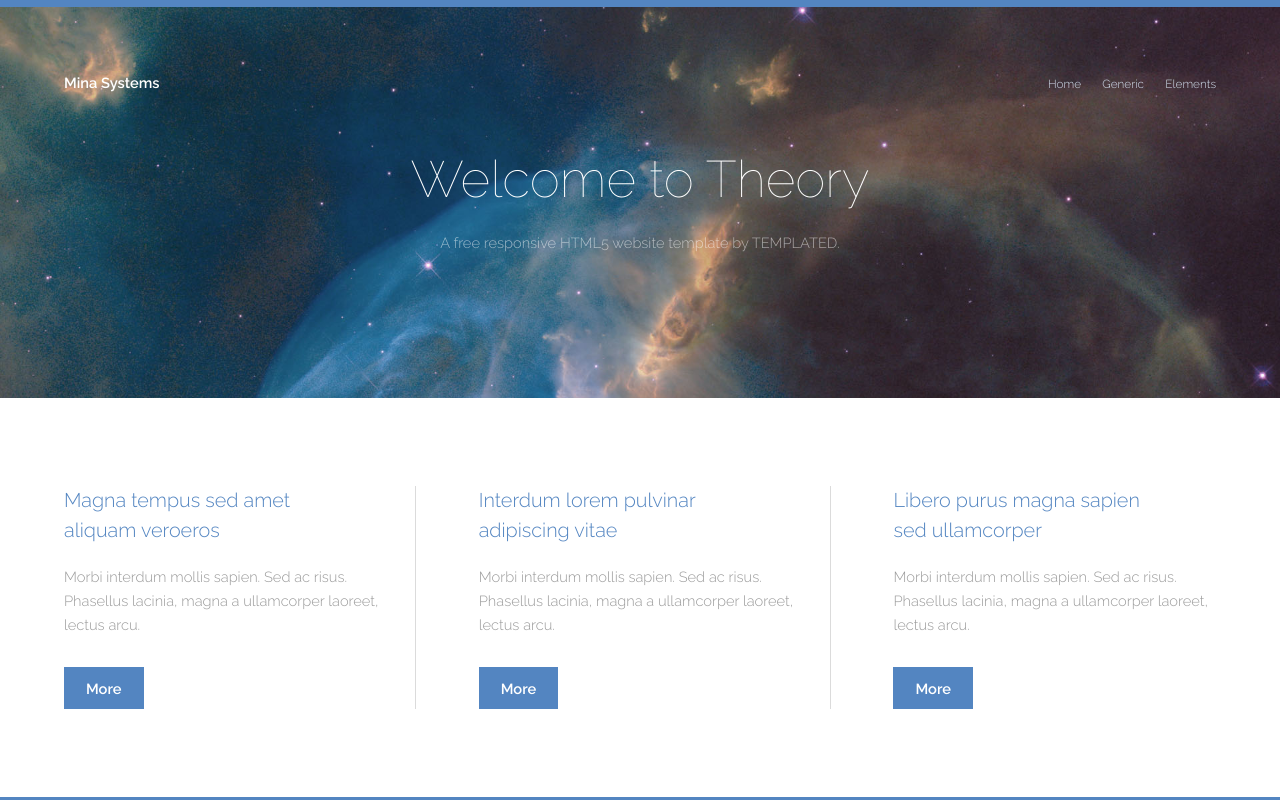
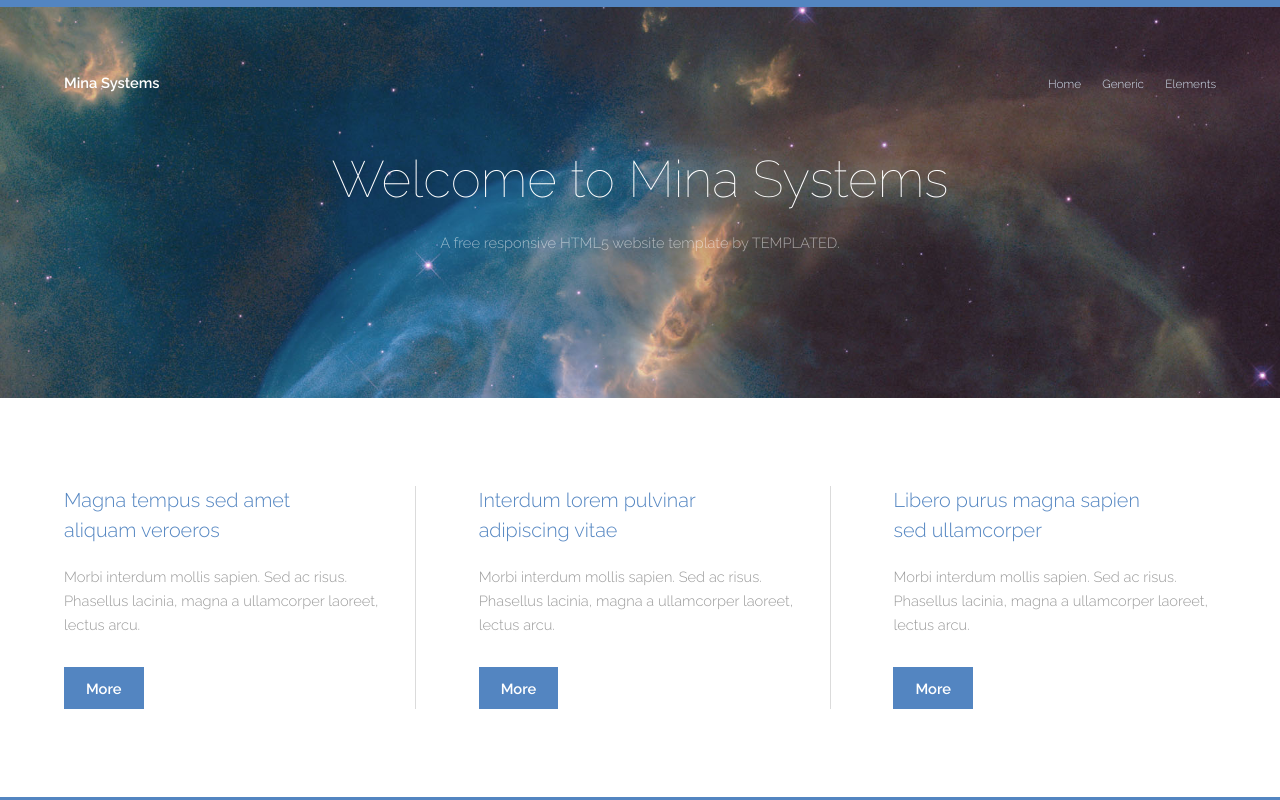
Before and after one commit to georgefm/georgefm.github.io, a plain HTML site: page index.html in a window 1280 px wide. Shown: the top 800 px of the page. Drawn offline with Linux system fonts and the light colour scheme.

Commit message:
Update index.html

```diff
--- a/index.html
+++ b/index.html
@@ -28,7 +28,7 @@
 
 		<!-- Banner -->
 			<section id="banner">
-				<h1>Welcome to Theory</h1>
+				<h1>Welcome to Mina Systems</h1>
 				<p>A free responsive HTML5 website template by TEMPLATED.</p>
 			</section>
 
```
